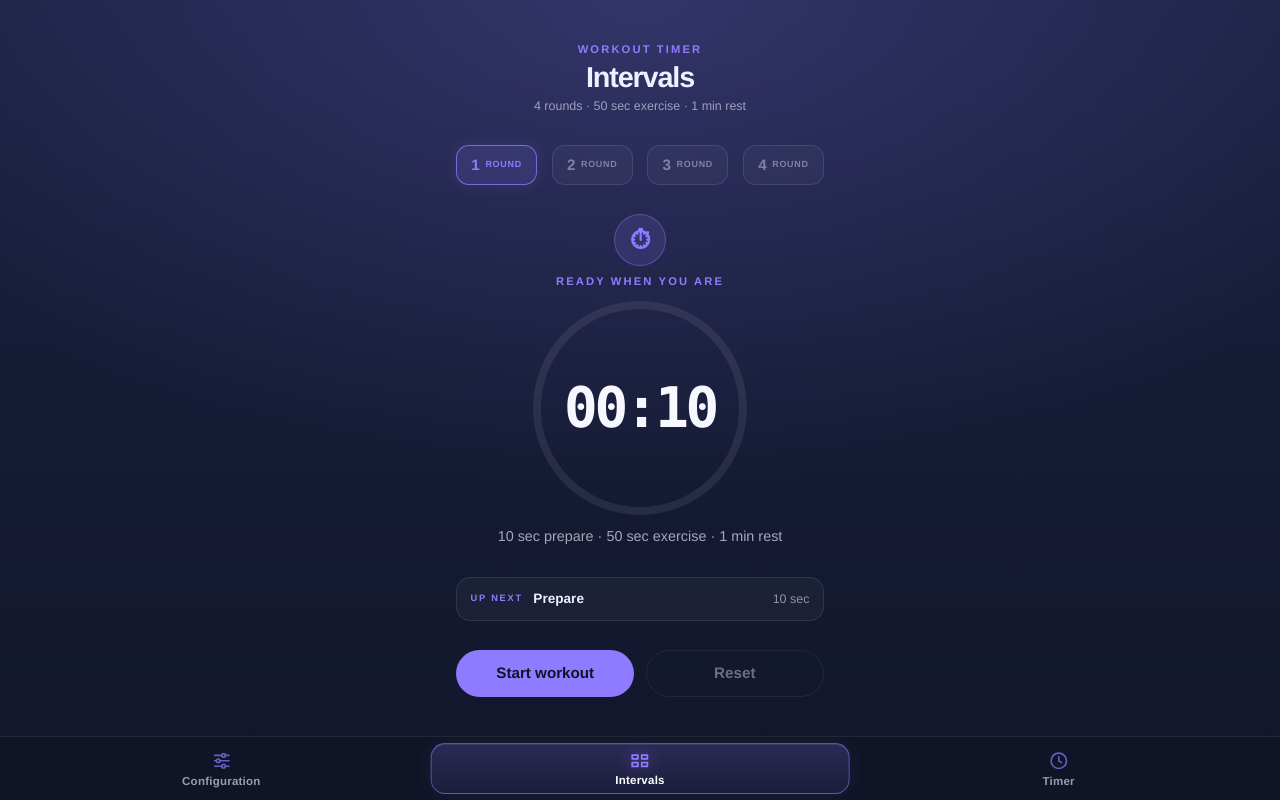
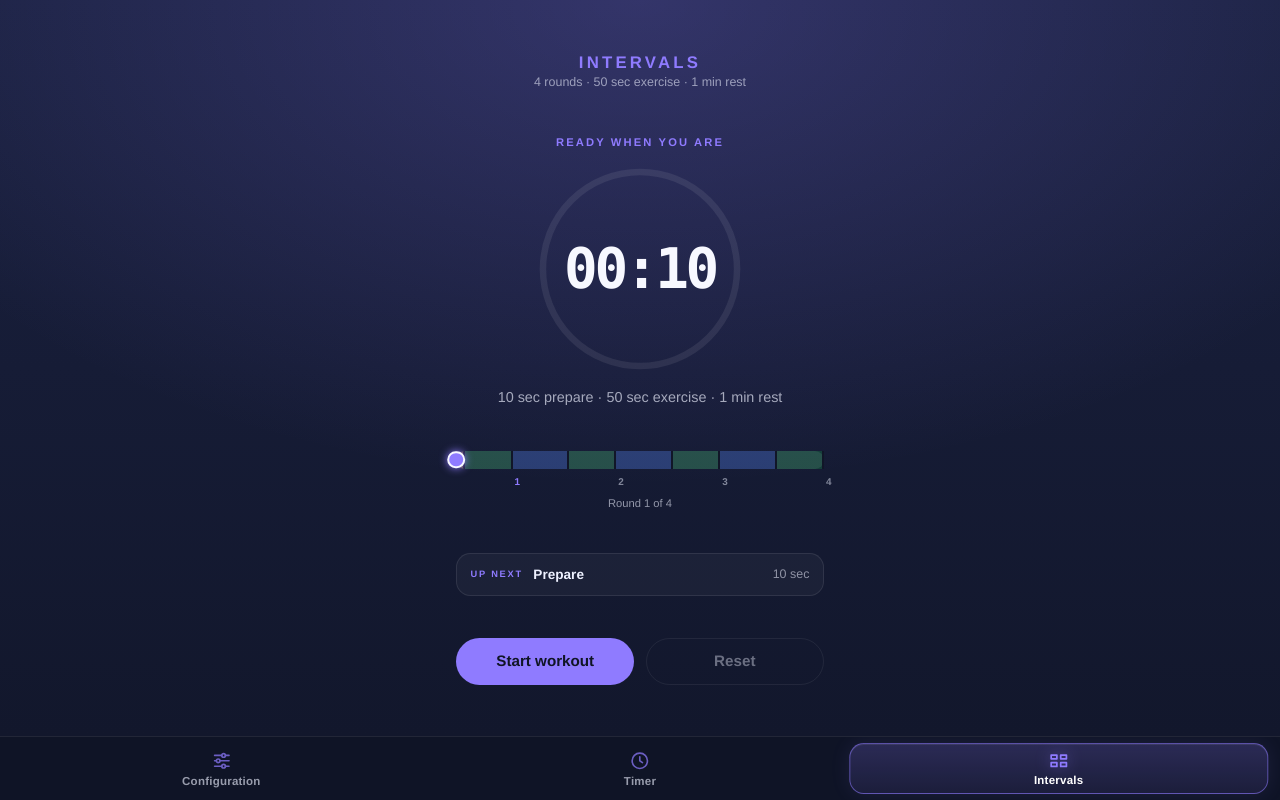
Before and after one commit to jonasta/jtimer, an ASP.NET Core app: page /intervals in a window 1280 px wide. Run offline with ASP.NET Core 8, Linux system fonts and the light colour scheme; style sheets or scripts are compiled from the project's sources.

Commit message:
feat(intervals): phase colors, single active step, reliable chimes
- Share one `.screen-title` across Configuration, Timer, and Intervals.
- Drive the app background from the current interval phase.
- Highlight only the current session segment: the active step is now
  derived from the session clock instead of the phase name, so several
  steps can no longer be active at once. Upcoming steps get a faint tint
  and completed steps turn gray.
- Play the phase chime reliably: unlock the audio context on the first
  real tap or key press, instead of after awaits in the Start handler
  that iOS Safari refuses to resume.
- Add the Azure Static Web Apps workflow and SPA navigation config.

```diff
--- a/Layout/MainLayout.razor
+++ b/Layout/MainLayout.razor
@@ -27,6 +27,14 @@
             <span class="nav-label">Configuration</span>
         </NavLink>
 
+        <NavLink href="/" class="nav-item" Match="NavLinkMatch.All">
+            <svg class="nav-icon" viewBox="0 0 24 24" aria-hidden="true">
+                <circle cx="12" cy="12" r="8.5" />
+                <path d="M12 7.5V12l3 2" />
+            </svg>
+            <span class="nav-label">Timer</span>
+        </NavLink>
+
         <NavLink href="/intervals" class="nav-item" Match="NavLinkMatch.All">
             <svg class="nav-icon" viewBox="0 0 24 24" aria-hidden="true">
                 <path d="M4 7h6v4H4z" />
@@ -35,14 +43,6 @@
                 <path d="M14 15h6v4h-6z" />
             </svg>
             <span class="nav-label">Intervals</span>
-        </NavLink>
-
-        <NavLink href="/" class="nav-item" Match="NavLinkMatch.All">
-            <svg class="nav-icon" viewBox="0 0 24 24" aria-hidden="true">
-                <circle cx="12" cy="12" r="8.5" />
-                <path d="M12 7.5V12l3 2" />
-            </svg>
-            <span class="nav-label">Timer</span>
         </NavLink>
     </nav>
 </div>
@@ -57,8 +57,8 @@
 
     private int ActiveIndicatorOffset => ActiveSection switch
     {
-        "intervals" => 100,
-        "timer" => 200,
+        "timer" => 100,
+        "intervals" => 200,
         _ => 0
     };
 
--- a/Layout/MainLayout.razor.css
+++ b/Layout/MainLayout.razor.css
@@ -15,9 +15,7 @@
     flex-direction: column;
     min-height: 0;
     overflow: hidden;
-    background:
-        radial-gradient(120% 120% at 50% 0%, var(--accent-soft) 0%, transparent 55%),
-        linear-gradient(180deg, #1a2140 0%, #12172c 100%);
+    background: var(--app-main-background);
 }
 
 .app-nav {
@@ -28,7 +26,7 @@
     min-height: var(--app-nav-height);
     padding: 0.35rem 0.75rem calc(0.35rem + env(safe-area-inset-bottom));
     border-top: 1px solid rgba(255, 255, 255, 0.08);
-    background: #0f1426;
+    background: var(--app-nav-background);
     overflow: hidden;
 }
 
--- a/Pages/Configuration.razor
+++ b/Pages/Configuration.razor
@@ -5,7 +5,7 @@
 <PageTitle>Configuration · jtimer</PageTitle>
 
 <section class="configuration-page">
-    <h1>Configuration</h1>
+    <h1 class="screen-title">Configuration</h1>
 
     <div class="settings-card">
         <section class="settings-group" aria-labelledby="sound-settings-title">
@@ -14,7 +14,7 @@
             <div class="setting-row">
                 <label class="setting-copy" for="sound-enabled">
                     <span class="setting-title">Chime when time is up</span>
-                    <span class="setting-hint">Plays a chime and vibrates on supported devices.</span>
+                    <span class="setting-hint">Plays a chime when time is up and at every interval change; vibrates on supported devices.</span>
                 </label>
                 <input id="sound-enabled" type="checkbox" class="setting-switch"
                        @bind="soundEnabled" @bind:after="SaveSoundAsync" />
--- a/Pages/Configuration.razor.css
+++ b/Pages/Configuration.razor.css
@@ -15,13 +15,6 @@
         max(clamp(1rem, 4vw, 2.5rem), env(safe-area-inset-left));
     overflow: hidden;
     color: #eef1ff;
-}
-
-.configuration-page h1 {
-    margin: 0;
-    font-size: clamp(1.4rem, 4.6vw, 1.9rem);
-    font-weight: 700;
-    letter-spacing: -0.02em;
 }
 
 .settings-card {
--- a/Pages/Home.razor
+++ b/Pages/Home.razor
@@ -8,7 +8,9 @@
 <PageTitle>@PageTitleText</PageTitle>
 
 <section class="timer-page">
-    <h1 class="visually-hidden">Countdown timer</h1>
+    <header class="timer-header">
+        <h1 class="screen-title">Timer</h1>
+    </header>
 
     <div class="timer-card" data-state="@State.ToString().ToLowerInvariant()" data-alert="@AlertTheme">
         <div class="timer-ring">
--- a/Pages/Home.razor.css
+++ b/Pages/Home.razor.css
@@ -9,6 +9,16 @@
     margin: 0;
     padding: 0;
     overflow: hidden;
+}
+
+.timer-header {
+    flex: 0 0 auto;
+    padding:
+        max(clamp(0.75rem, 2.2vh, 1.4rem), env(safe-area-inset-top))
+        max(clamp(1rem, 4vw, 2.5rem), env(safe-area-inset-right))
+        0
+        max(clamp(1rem, 4vw, 2.5rem), env(safe-area-inset-left));
+    text-align: center;
 }
 
 .visually-hidden {
--- a/Pages/Intervals.razor
+++ b/Pages/Intervals.razor
@@ -7,30 +7,16 @@
 <section class="interval-page">
     <div class="interval-card" data-phase="@Timer.Phase.ToString().ToLowerInvariant()">
         <header class="interval-header">
-            <p class="interval-eyebrow">WORKOUT TIMER</p>
-            <h1>Intervals</h1>
+            <h1 class="screen-title">Intervals</h1>
             <p class="interval-summary">4 rounds · 50 sec exercise · 1 min rest</p>
         </header>
 
-        <div class="interval-rounds" role="group" aria-label="Round progress">
-            @for (var round = 1; round <= IntervalTimer.TotalRoundsForDisplay; round++)
-            {
-                var currentRound = round;
-                <div class="round-marker @(GetRoundState(currentRound))"
-                     aria-label="Round @currentRound: @GetRoundState(currentRound)">
-                    <span class="round-number">@currentRound</span>
-                    <span class="round-label">ROUND</span>
-                </div>
-            }
-        </div>
-
         <div class="phase-card">
-            <div class="phase-icon" aria-hidden="true">@PhaseIcon</div>
             <p class="phase-label" aria-live="polite" aria-atomic="true">@PhaseTitle</p>
             <div class="interval-ring">
-                <svg class="interval-ring-svg" viewBox="0 0 200 200" aria-hidden="true">
-                    <circle class="interval-ring-track" cx="100" cy="100" r="92" />
-                    <circle class="interval-ring-progress" cx="100" cy="100" r="92"
+                <svg class="interval-ring-svg" viewBox="0 0 240 240" aria-hidden="true">
+                    <circle class="interval-ring-track" cx="120" cy="120" r="104" />
+                    <circle class="interval-ring-progress" cx="120" cy="120" r="104"
                             style="stroke-dasharray: @RingDashArray; stroke-dashoffset: @RingDashOffset" />
                 </svg>
                 <div class="interval-countdown" role="timer" aria-live="off"
@@ -40,19 +26,29 @@
             </div>
             <p class="phase-hint">@PhaseHint</p>
 
-            @if (Timer.Phase is not (IntervalPhase.Ready or IntervalPhase.Finished))
-            {
-                <div class="phase-progress" role="progressbar" aria-label="@PhaseTitle progress"
-                     aria-valuemin="0" aria-valuemax="100" aria-valuenow="@ProgressPercent">
-                    <span style="width: @($"{ProgressPercent}%")"></span>
-                </div>
-            }
         </div>
 
-        @if (Timer.IsRunning && Timer.ScreenWakeLockMessage is { } wakeLockMessage)
-        {
-            <p class="wake-lock-message" role="status">@wakeLockMessage</p>
-        }
+        <div class="session-progress" role="group" aria-label="Workout session progress">
+            <div class="session-progress-track" role="progressbar" aria-label="Overall workout progress"
+                 aria-valuemin="0" aria-valuemax="100" aria-valuenow="@SessionProgressPercent">
+                @for (var index = 0; index < SessionSegments.Count; index++)
+                {
+                    var segment = SessionSegments[index];
+                    <span class="session-segment @segment.CssClass @GetSegmentState(index)"
+                          style="width: @segment.WidthPercent.ToString("0.##", System.Globalization.CultureInfo.InvariantCulture)%"
+                          title="@segment.Label"></span>
+                }
+                <span class="session-progress-cursor" style="left: @SessionProgressPercent.ToString("0.##", System.Globalization.CultureInfo.InvariantCulture)%"></span>
+            </div>
+            <div class="session-progress-labels" aria-hidden="true">
+                @for (var round = 1; round <= IntervalTimer.TotalRoundsForDisplay; round++)
+                {
+                    <span class="session-round @(GetRoundState(round))"
+                          style="left: @RoundLabelPosition(round).ToString("0.##", System.Globalization.CultureInfo.InvariantCulture)%">@round</span>
+                }
+            </div>
+            <p class="session-progress-caption">Round @DisplayedRound of @IntervalTimer.TotalRoundsForDisplay</p>
+        </div>
 
         @if (Timer.Phase is not IntervalPhase.Finished)
         {
@@ -96,7 +92,21 @@
 </section>
 
 @code {
-    private const double RingCircumference = 2 * Math.PI * 92;
+    private const double RingRadius = 104;
+    private const double RingCircumference = 2 * Math.PI * RingRadius;
+    private const double TotalSessionSeconds = 390;
+
+    private static readonly IReadOnlyList<SessionSegment> SessionSegments =
+    [
+        new("Prepare", "prepare", 10),
+        new("Round 1 exercise", "exercise", 50),
+        new("Round 1 rest", "rest", 60),
+        new("Round 2 exercise", "exercise", 50),
+        new("Round 2 rest", "rest", 60),
+        new("Round 3 exercise", "exercise", 50),
+        new("Round 3 rest", "rest", 60),
+        new("Round 4 exercise", "exercise", 50)
+    ];
 
     private string DisplayTime
     {
@@ -107,12 +117,12 @@
         }
     }
 
-    private int ProgressPercent =>
+    private int PhaseProgressPercent =>
         Timer.PhaseDuration <= TimeSpan.Zero
             ? 0
             : (int)Math.Round((Timer.Remaining / Timer.PhaseDuration) * 100);
 
-    private double RingDashOffset => RingCircumference * (1 - (ProgressPercent / 100d));
+    private double RingDashOffset => RingCircumference * (1 - (PhaseProgressPercent / 100d));
 
     private string RingDashArray => RingCircumference.ToString("0.##", System.Globalization.CultureInfo.InvariantCulture);
 
@@ -123,15 +133,6 @@
         IntervalPhase.Rest => "Rest",
         IntervalPhase.Finished => "Workout complete",
         _ => "Ready when you are"
-    };
-
-    private string PhaseIcon => Timer.Phase switch
-    {
-        IntervalPhase.Prepare => "◷",
-        IntervalPhase.Exercise => "⚡",
-        IntervalPhase.Rest => "☕",
-        IntervalPhase.Finished => "✓",
-        _ => "⏱"
     };
 
     private string PhaseHint => Timer.Phase switch
@@ -167,6 +168,71 @@
         Timer.Changed += OnTimerChanged;
     }
 
+    private double SessionElapsedSeconds => Timer.Phase switch
+    {
+        IntervalPhase.Ready => 0,
+        IntervalPhase.Prepare => 10 - Timer.Remaining.TotalSeconds,
+        IntervalPhase.Exercise => 10 + ((Timer.CurrentRound - 1) * 110) + 50 - Timer.Remaining.TotalSeconds,
+        IntervalPhase.Rest => 10 + (Timer.CurrentRound * 110) - Timer.Remaining.TotalSeconds,
+        IntervalPhase.Finished => TotalSessionSeconds,
+        _ => 0
+    };
+
+    private double SessionProgressPercent => Math.Clamp(SessionElapsedSeconds / TotalSessionSeconds * 100, 0, 100);
+
+    private int DisplayedRound => Timer.Phase == IntervalPhase.Rest
+        ? Math.Min(Timer.CurrentRound + 1, IntervalTimer.TotalRoundsForDisplay)
+        : Math.Min(Timer.CurrentRound, IntervalTimer.TotalRoundsForDisplay);
+
+    private static double RoundLabelPosition(int round) =>
+        (10 + ((round - 1) * 110) + 55) / TotalSessionSeconds * 100;
+
+    // Exactly one segment is current: the one the session clock sits inside.
+    private int ActiveSegmentIndex
+    {
+        get
+        {
+            if (Timer.Phase == IntervalPhase.Ready)
+            {
+                return -1;
+            }
+
+            if (Timer.Phase == IntervalPhase.Finished)
+            {
+                return SessionSegments.Count;
+            }
+
+            var elapsedSeconds = SessionElapsedSeconds;
+            var accumulatedSeconds = 0d;
+            for (var index = 0; index < SessionSegments.Count; index++)
+            {
+                accumulatedSeconds += SessionSegments[index].DurationSeconds;
+                if (elapsedSeconds < accumulatedSeconds)
+                {
+                    return index;
+                }
+            }
+
+            return SessionSegments.Count;
+        }
+    }
+
+    private string GetSegmentState(int index)
+    {
+        var activeIndex = ActiveSegmentIndex;
+        if (activeIndex < 0)
+        {
+            return "upcoming";
+        }
+
+        if (index == activeIndex)
+        {
+            return "active";
+        }
+
+        return index < activeIndex ? "complete" : "upcoming";
+    }
+
     private string GetRoundState(int round)
     {
         if (Timer.Phase == IntervalPhase.Finished ||
@@ -194,4 +260,9 @@
     {
         Timer.Changed -= OnTimerChanged;
     }
+
+    private sealed record SessionSegment(string Label, string CssClass, double DurationSeconds)
+    {
+        public double WidthPercent => DurationSeconds / TotalSessionSeconds * 100;
+    }
 }
--- a/wwwroot/css/app.css
+++ b/wwwroot/css/app.css
@@ -18,6 +18,22 @@
     --palette-green: #6ed47a;
     --palette-amber: #ffbe4f;
     --palette-rose: #ff7aa8;
+
+    /* App background; the intervals screen overrides these per workout step. */
+    --app-main-background:
+        radial-gradient(120% 120% at 50% 0%, var(--accent-soft) 0%, transparent 55%),
+        linear-gradient(180deg, #1a2140 0%, #12172c 100%);
+    --app-nav-background: #0f1426;
+}
+
+/* Shared screen title, so Configuration, Timer, and Intervals read the same. */
+.screen-title {
+    margin: 0;
+    color: var(--screen-title-color, var(--accent));
+    font-size: clamp(0.85rem, 3vw, 1.05rem);
+    font-weight: 750;
+    letter-spacing: 0.19em;
+    text-transform: uppercase;
 }
 
 :root[data-theme="ocean"] {
--- a/wwwroot/css/intervals.css
+++ b/wwwroot/css/intervals.css
@@ -45,7 +45,10 @@
     flex: 0 0 auto;
 }
 
-.interval-eyebrow,
+.interval-header .screen-title {
+    color: var(--phase-color);
+}
+
 .phase-label,
 .next-phase-label {
     margin: 0;
@@ -56,63 +59,10 @@
     text-transform: uppercase;
 }
 
-.interval-header h1 {
-    margin: 0.15rem 0;
-    font-size: clamp(1.3rem, 4.8vw, 1.8rem);
-    font-weight: 750;
-    letter-spacing: -0.04em;
-}
-
 .interval-summary {
     margin: 0;
     color: rgba(238, 241, 255, 0.58);
     font-size: 0.78rem;
-}
-
-.interval-rounds {
-    display: grid;
-    grid-template-columns: repeat(4, minmax(0, 1fr));
-    gap: clamp(0.45rem, 2.3vw, 0.9rem);
-    width: min(100%, 23rem);
-}
-
-.round-marker {
-    display: flex;
-    align-items: center;
-    justify-content: center;
-    gap: 0.35rem;
-    min-height: 2.45rem;
-    padding: 0.35rem 0.5rem;
-    border: 1px solid rgba(255, 255, 255, 0.1);
-    border-radius: 0.8rem;
-    background: rgba(255, 255, 255, 0.035);
-    color: rgba(238, 241, 255, 0.42);
-    transition: background-color 0.2s ease, border-color 0.2s ease, color 0.2s ease;
-}
-
-.round-number {
-    font-size: 0.95rem;
-    font-weight: 750;
-    font-variant-numeric: tabular-nums;
-}
-
-.round-label {
-    font-size: 0.56rem;
-    font-weight: 700;
-    letter-spacing: 0.08em;
-}
-
-.round-marker.current {
-    border-color: color-mix(in srgb, var(--phase-color) 75%, transparent);
-    background: var(--phase-soft);
-    color: var(--phase-color);
-    box-shadow: 0 0 1rem var(--phase-soft);
-}
-
-.round-marker.complete {
-    border-color: rgba(83, 224, 173, 0.28);
-    background: rgba(83, 224, 173, 0.08);
-    color: #53e0ad;
 }
 
 .phase-card {
@@ -122,19 +72,6 @@
     align-items: center;
     gap: clamp(0.25rem, 0.8vh, 0.55rem);
     min-height: 0;
-}
-
-.phase-icon {
-    display: grid;
-    place-items: center;
-    width: clamp(2.4rem, 7vh, 3.25rem);
-    aspect-ratio: 1;
-    border: 1px solid color-mix(in srgb, var(--phase-color) 38%, transparent);
-    border-radius: 50%;
-    background: var(--phase-soft);
-    color: var(--phase-color);
-    font-size: clamp(1.15rem, 4vh, 1.7rem);
-    font-weight: 800;
 }
 
 .interval-ring {
@@ -200,30 +137,94 @@
     font-size: clamp(0.75rem, 2.1vh, 0.9rem);
 }
 
-.wake-lock-message {
+.session-progress {
+    display: flex;
     flex: 0 0 auto;
+    flex-direction: column;
+    gap: 0.35rem;
     width: min(100%, 23rem);
-    margin: 0;
-    color: #ffcf8a;
-    font-size: 0.75rem;
-    line-height: 1.35;
 }
 
-.phase-progress {
-    width: min(70vw, 21rem);
-    height: 0.25rem;
-    overflow: hidden;
+.session-progress-track {
+    position: relative;
+    display: flex;
+    width: 100%;
+    height: clamp(0.9rem, 2.6vh, 1.15rem);
+    overflow: visible;
     border-radius: 999px;
     background: rgba(255, 255, 255, 0.1);
 }
 
-.phase-progress span {
-    display: block;
+.session-segment {
     height: 100%;
-    border-radius: inherit;
+    border-right: 2px solid #111628;
+    background: color-mix(in srgb, var(--segment-color, #8f7bff) 26%, transparent);
+    transition: background-color 0.25s ease, filter 0.25s ease;
+}
+
+.session-segment:first-child {
+    border-radius: 999px 0 0 999px;
+}
+
+.session-segment:last-of-type {
+    border-radius: 0 999px 999px 0;
+    border-right: 0;
+}
+
+.session-segment.prepare { --segment-color: #f59e0b; }
+.session-segment.exercise { --segment-color: #16a34a; }
+.session-segment.rest { --segment-color: #2563eb; }
+
+/* Upcoming steps keep only a faint tint and completed steps turn gray, so the
+   single current step is the only one showing its activity color at full strength. */
+.session-segment.complete {
+    background: rgba(255, 255, 255, 0.14);
+}
+
+.session-segment.active {
+    background: var(--segment-color, #8f7bff);
+    filter: brightness(1.2) drop-shadow(0 0 0.35rem var(--phase-color));
+}
+
+.session-progress-cursor {
+    position: absolute;
+    top: 50%;
+    z-index: 1;
+    width: 1.1rem;
+    height: 1.1rem;
+    border: 2px solid #f7f8ff;
+    border-radius: 50%;
     background: var(--phase-color);
-    box-shadow: 0 0 0.65rem var(--phase-color);
-    transition: width 0.2s linear;
+    box-shadow: 0 0 0.5rem var(--phase-color);
+    transform: translate(-50%, -50%);
+    transition: left 0.2s linear;
+}
+
+.session-progress-labels {
+    position: relative;
+    height: 0.9rem;
+    color: rgba(238, 241, 255, 0.5);
+    font-size: 0.62rem;
+    font-weight: 700;
+}
+
+.session-round {
+    position: absolute;
+    transform: translateX(-50%);
+}
+
+.session-round.current {
+    color: var(--phase-color);
+}
+
+.session-round.complete {
+    color: rgba(238, 241, 255, 0.32);
+}
+
+.session-progress-caption {
+    margin: 0;
+    color: rgba(238, 241, 255, 0.58);
+    font-size: 0.7rem;
 }
 
 .next-phase {
@@ -306,6 +307,36 @@
     color: #eef1ff;
 }
 
+/* The whole app background follows the current interval step. The variables are
+   consumed by the layout shell, so both the content area and the bottom menu tint. */
+body:has(.interval-card[data-phase="prepare"]) {
+    --app-main-background:
+        radial-gradient(120% 120% at 50% 0%, rgba(245, 158, 11, 0.36) 0%, rgba(245, 158, 11, 0) 62%),
+        linear-gradient(180deg, #2a1f0b 0%, #12172c 100%);
+    --app-nav-background: #1c1508;
+}
+
+body:has(.interval-card[data-phase="exercise"]) {
+    --app-main-background:
+        radial-gradient(120% 120% at 50% 0%, rgba(22, 163, 74, 0.36) 0%, rgba(22, 163, 74, 0) 62%),
+        linear-gradient(180deg, #0d2a1b 0%, #101726 100%);
+    --app-nav-background: #0b1d14;
+}
+
+body:has(.interval-card[data-phase="rest"]) {
+    --app-main-background:
+        radial-gradient(120% 120% at 50% 0%, rgba(37, 99, 235, 0.42) 0%, rgba(37, 99, 235, 0) 62%),
+        linear-gradient(180deg, #101e3c 0%, #0f1526 100%);
+    --app-nav-background: #0c1730;
+}
+
+body:has(.interval-card[data-phase="finished"]) {
+    --app-main-background:
+        radial-gradient(120% 120% at 50% 0%, rgba(143, 123, 255, 0.38) 0%, rgba(143, 123, 255, 0) 62%),
+        linear-gradient(180deg, #1d1738 0%, #12172c 100%);
+    --app-nav-background: #151230;
+}
+
 @media (max-height: 38rem) {
     .interval-card {
         justify-content: space-around;
--- a/wwwroot/index.html
+++ b/wwwroot/index.html
@@ -46,6 +46,7 @@
         <a class="dismiss">🗙</a>
     </div>
     <script src="_framework/blazor.webassembly.js"></script>
+    <script type="module" src="js/timer.js"></script>
     <script>
         if ('serviceWorker' in navigator) {
             window.addEventListener('load', () => {
--- a/wwwroot/js/timer.js
+++ b/wwwroot/js/timer.js
@@ -97,6 +97,29 @@ function getAudioContext() {
     return audioContext;
 }
 
+// The interval timer changes phase from the .NET loop, long after the click that
+// started the workout, and iOS Safari refuses a resume that is not inside a real
+// user gesture. Unlocking on the first tap or key press keeps the chime allowed
+// for the whole session.
+const gestureEventNames = ["pointerdown", "keydown", "touchstart"];
+
+function unlockAudioFromGesture() {
+    const context = getAudioContext();
+    context.resume().then(() => {
+        if (context.state === "running") {
+            gestureEventNames.forEach((eventName) => {
+                document.removeEventListener(eventName, unlockAudioFromGesture, true);
+            });
+        }
+    }).catch(() => {
+        // The next gesture tries again.
+    });
+}
+
+gestureEventNames.forEach((eventName) => {
+    document.addEventListener(eventName, unlockAudioFromGesture, true);
+});
+
 // Browsers only allow audio after a user gesture. Call this from a click handler
 // once so the chime can play later, when the countdown finishes.
 // The resume is intentionally not awaited: some browsers keep it pending until a
@@ -130,6 +153,23 @@ function scheduleChime(context, startTime) {
         oscillator.start(noteStart);
         oscillator.stop(noteStart + 0.5);
     });
+}
+
+// A single chime for interval phase changes, shorter than the finished alarm.
+// The resume is intentionally not awaited: a pending resume would block the
+// interval loop that calls this method.
+export function playIntervalChime() {
+    const context = getAudioContext();
+    const play = () => scheduleChime(context, context.currentTime + 0.05);
+
+    if (context.state === "suspended") {
+        context.resume().then(play).catch(() => {
+            // The chime simply stays silent when audio cannot be resumed.
+        });
+        return;
+    }
+
+    play();
 }
 
 export async function playAlarm() {
```
Also changed, not shown: Services/IntervalTimer.cs (+41 -1 lines), wwwroot/staticwebapp.config.json (added, +9 -0 lines), .github/workflows/azure-static-web-apps.yml (added), README.md.
